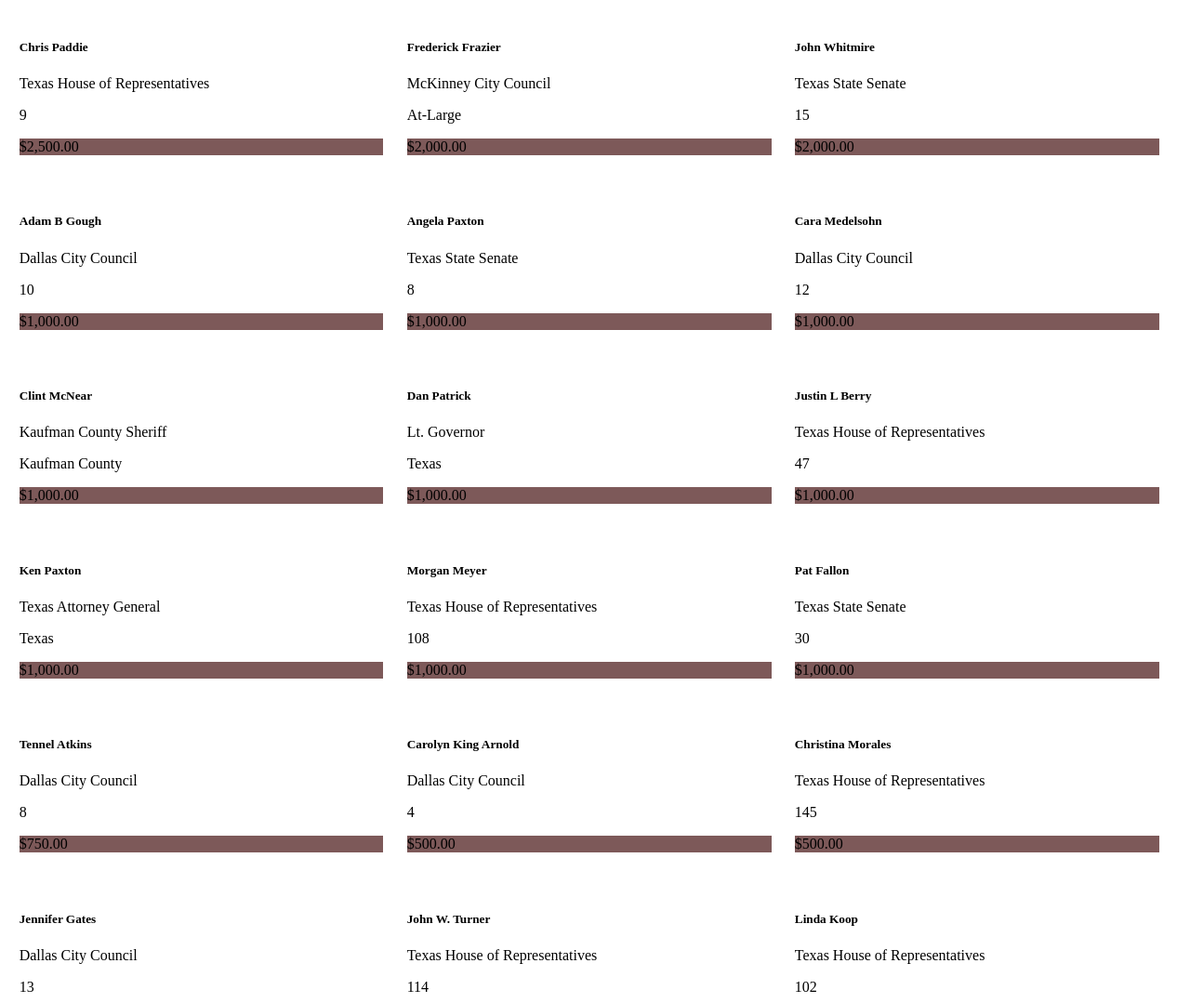
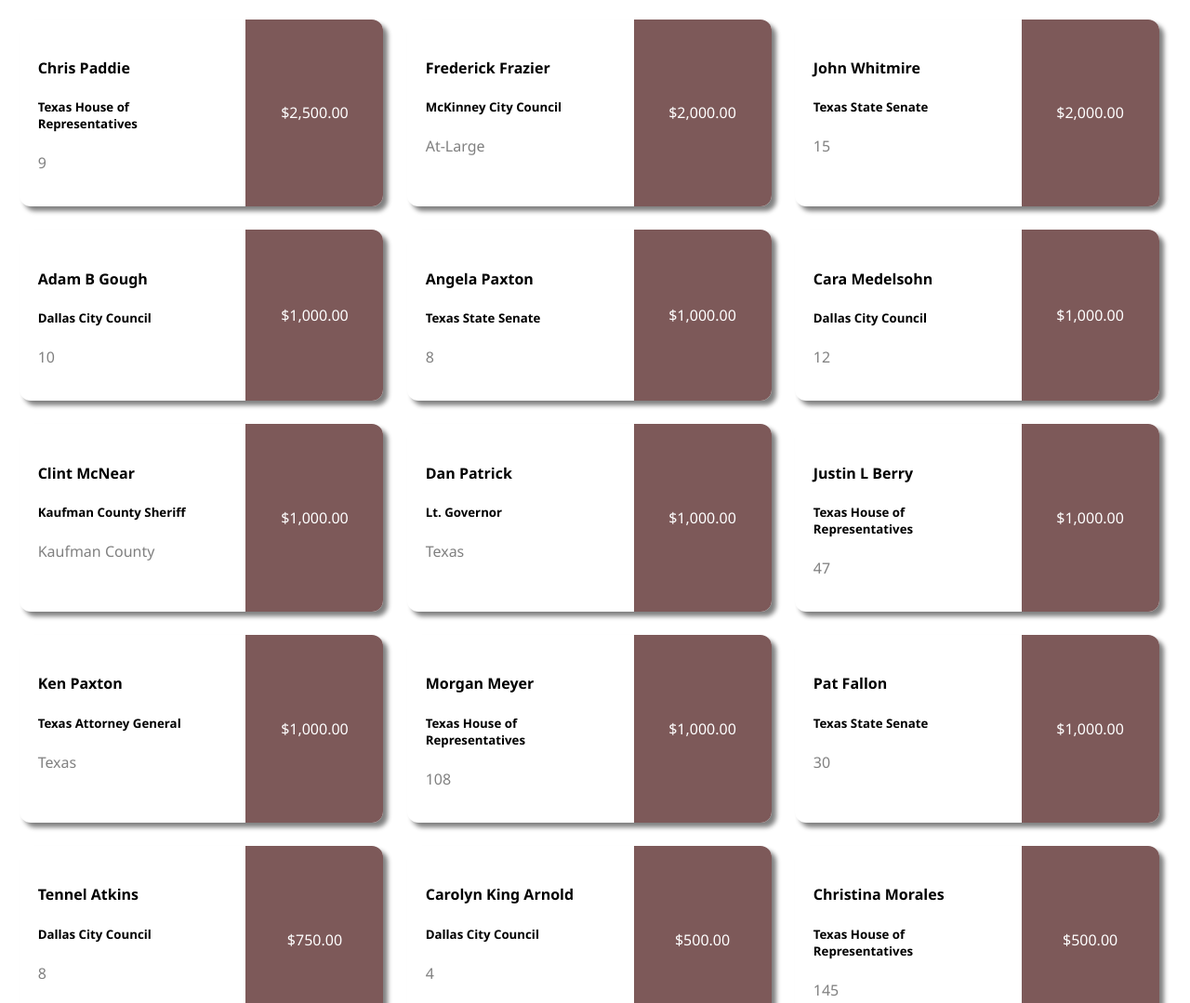
Before and after one commit to abbykrish/police-pacs, a Gatsby site: page / in a window 1280 px wide. Shown: the top 1079 px of the page at 93% size. Built offline with nearby package versions, Linux system fonts and the light colour scheme; Gatsby itself is replaced by a stand-in of ours.

Commit message:
fixed css for each card

```diff
--- a/src/components/card.js
+++ b/src/components/card.js
@@ -46,15 +46,13 @@
     const color = hslToRgb(0, Math.min(Math.max(contribution, 2500), 10000.0)/15000.0, .42)
     return (
             <div className={styles.card}>
-                <div className={styles.card_body}>
-                    <div className={styles.card_element}>
-                        <h5 className={styles.card_title}>{person.electedOfficialName}</h5>
-                        <p className={styles.card_text}> {person.officeRanForOrDescription} </p>
-                        <p className={`${styles.card_text} ${styles.text_muted}`}> {person.districtOrJurisdiction} </p>
-                    </div>
-                    <div className={styles.amount_due} style={{backgroundColor: color}}>
-                        <p className={styles.card_text}>{person.totalContribution}</p>
-                    </div>
+                <div className={styles.card_element}>
+                    <h4 className={styles.card_title}>{person.electedOfficialName}</h4>
+                    <h5 className={styles.card_text}> {person.officeRanForOrDescription} </h5>
+                    <p className={`${styles.card_text} ${styles.text_muted}`}> {person.districtOrJurisdiction} </p>
+                </div>
+                <div className={styles.amount_due} style={{backgroundColor: color}}>
+                    <p className={styles.card_text}>{person.totalContribution}</p>
                 </div>
             </div>
     )
--- a/src/components/card.module.css
+++ b/src/components/card.module.css
@@ -3,19 +3,19 @@
     padding: 0px;
     border-radius: 12px;
     width: 31%;
+    display: flex;
+    flex-direction: row;
+    justify-content: space-between;
+    box-shadow: 5px 5px 5px grey;
+    font-family: 'Segoe UI', Tahoma, Geneva, Verdana, sans-serif;
 }
 
-.card_body{
-    padding: 0px;
-}
-
-
-.card_body-body .card-element{
+.card_element{
     padding: 1.25rem;
     padding-left: 20px;
 }
 
-.amount-due{
+.amount_due{
     border-top-right-radius: 12px;
     border-bottom-right-radius: 12px;
     background-clip: border-box;
@@ -23,10 +23,17 @@
     display: flex;
     align-items: center;
     justify-content: center;
+    padding-left: 24px;
+    padding-right: 24px;
+    min-width: 100px;
 }
 
-.amount-due .card-text{
+.amount_due .card_text{
     text-align: center;
+}
+
+.text_muted{
+    color: gray;
 }
 
 .locations{
```
